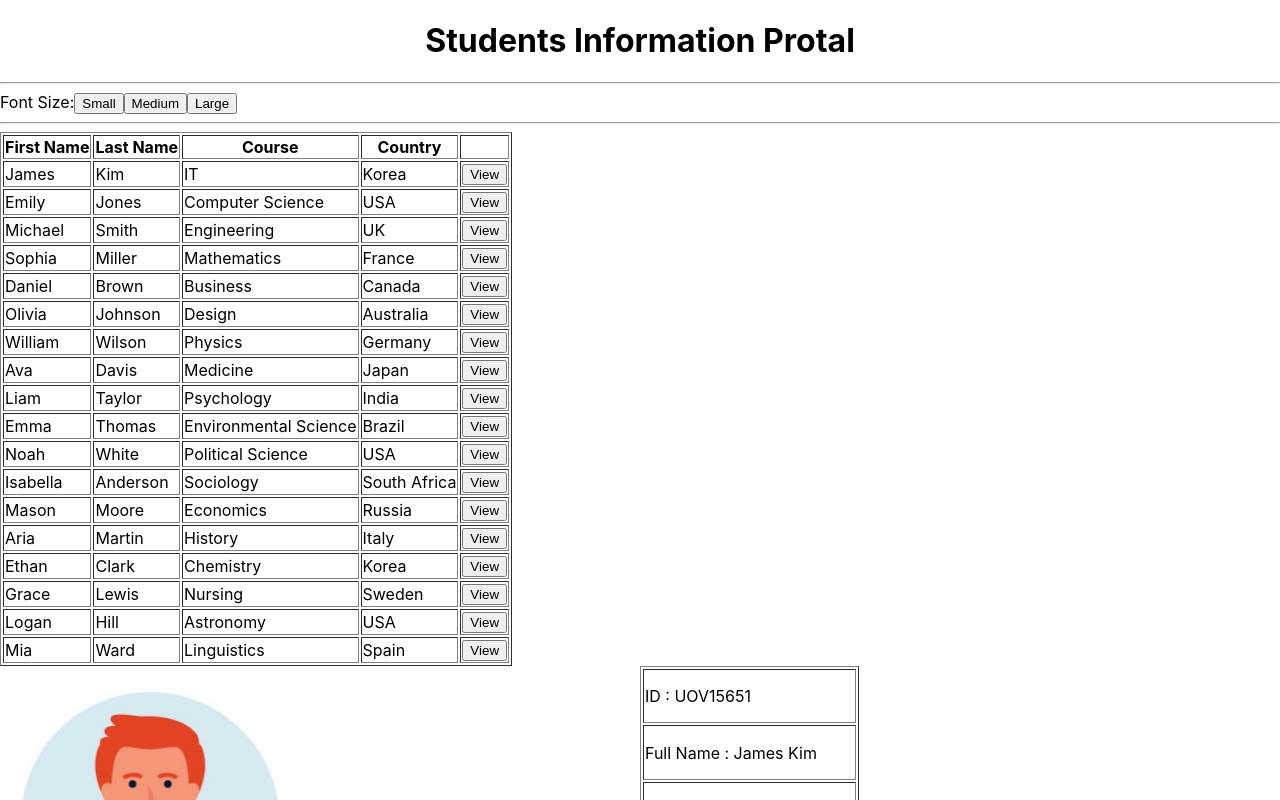
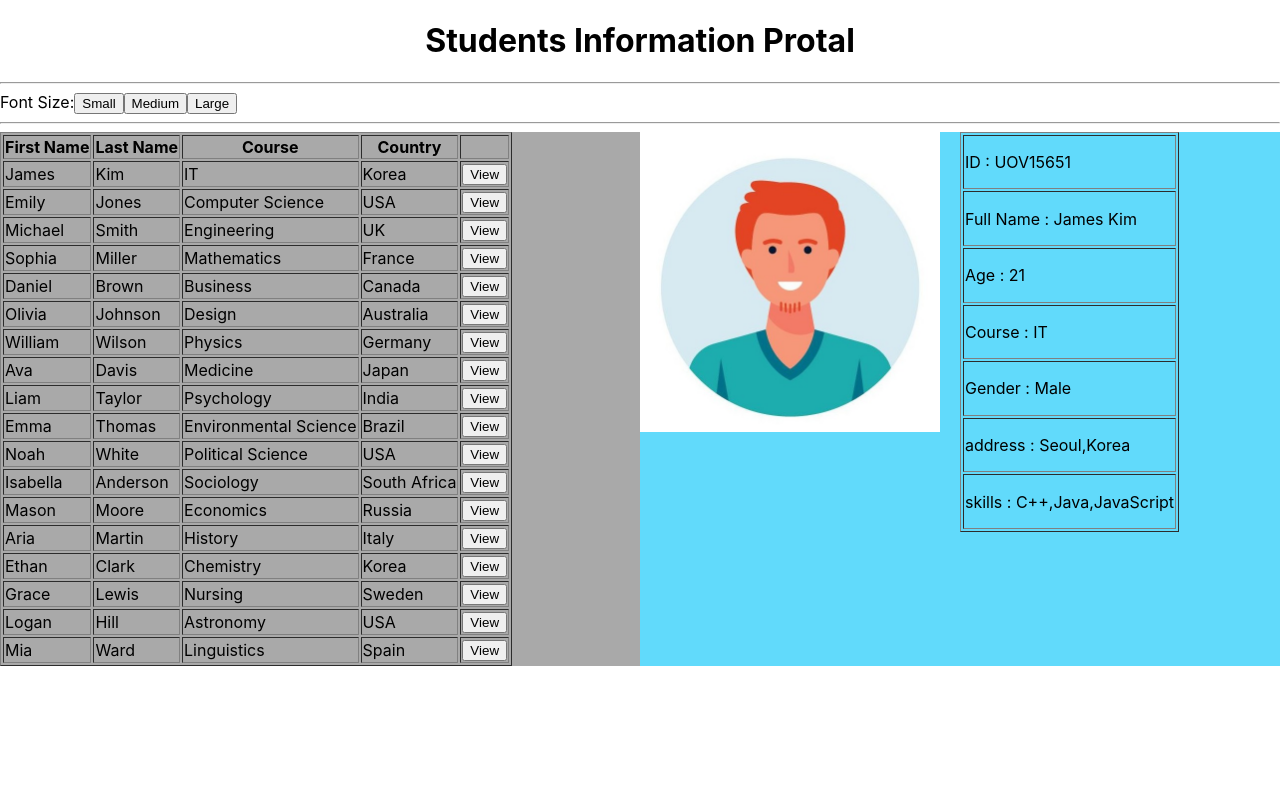
Before and after one commit to manuka8/StudentApp, a React (Create React App) app: page / in a window 1280 px wide. Shown: the top 800 px of the page. Built offline with nearby package versions, Linux system fonts and the light colour scheme.

Commit message:
Adding styles to StudentTable.js

```diff
--- a/src/css/StudentTable.css
+++ b/src/css/StudentTable.css
@@ -0,0 +1,16 @@
+.main-container{
+    width:100%;
+    display: flex;
+    background-color: #61dafb;
+
+  }
+  .students-list {
+    width: 50%;
+    display: flex;
+    background-color:darkgray;
+    color: rgb(0, 0, 0);
+  }
+
+  .student-profile{
+    width: 50%;
+  }
```
